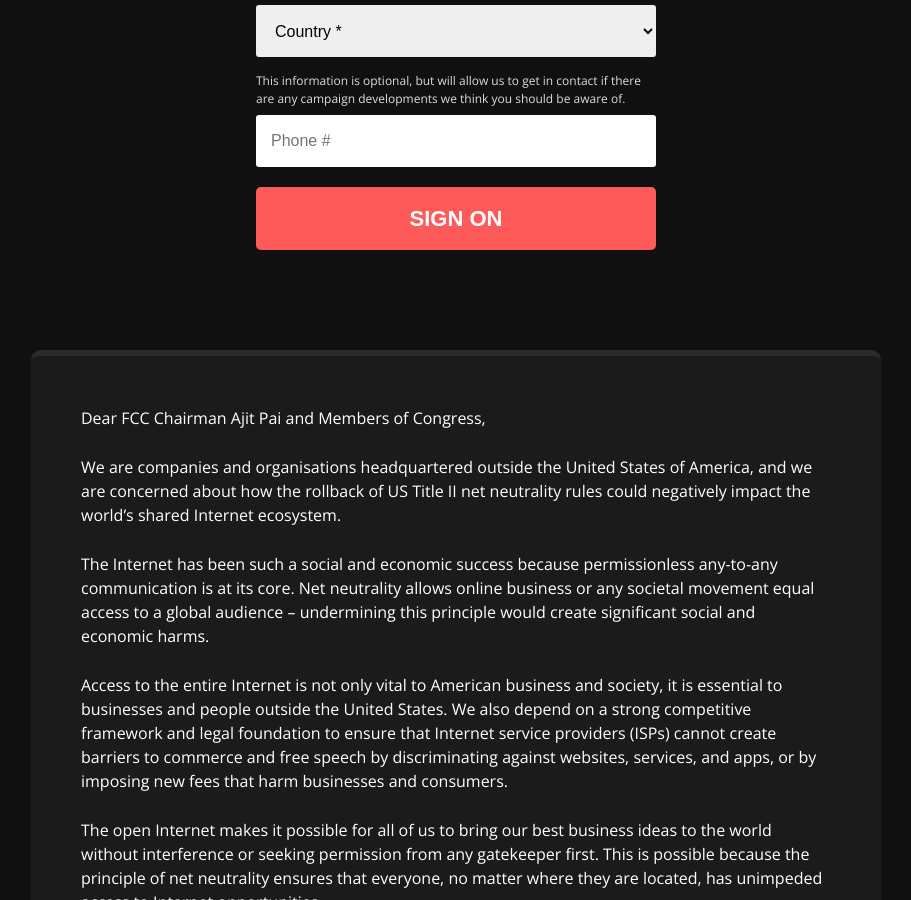
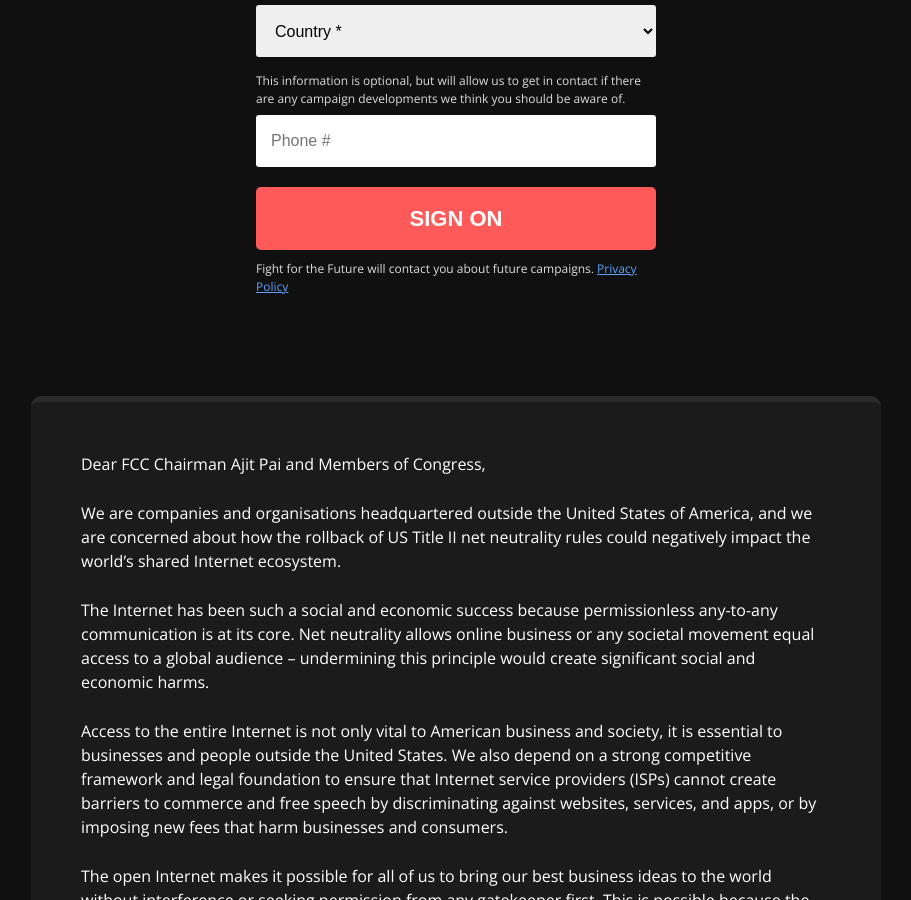
Before and after one commit to fightforthefuture/theworldfornetneutrality.com, a Jekyll site: the page built from index.md, in a window 1280 px wide and 900 px high, scrolled down 899 px. Shown: the whole window, without its empty margins (184-1095 px from the left). Built offline with Jekyll 4.4.1, drawn with Linux system fonts in a browser that asks for light colours.

Commit message:
Update index.md

```diff
--- a/index.md
+++ b/index.md
@@ -399,6 +399,10 @@
 		<button class="button">Sign On</button>
 	</div>
 
+	    <div class="disclaimer">
+      <p>Fight for the Future will contact you about future campaigns. <a href="https://www.fightforthefuture.org/privacy/">Privacy Policy</a></p>
+    </div>
+
 	<input type="hidden" name="subject" value="Protect Net Neutrality!"/>
 
 	<!-- Mothership Honeypot Bot Defense -->
```
